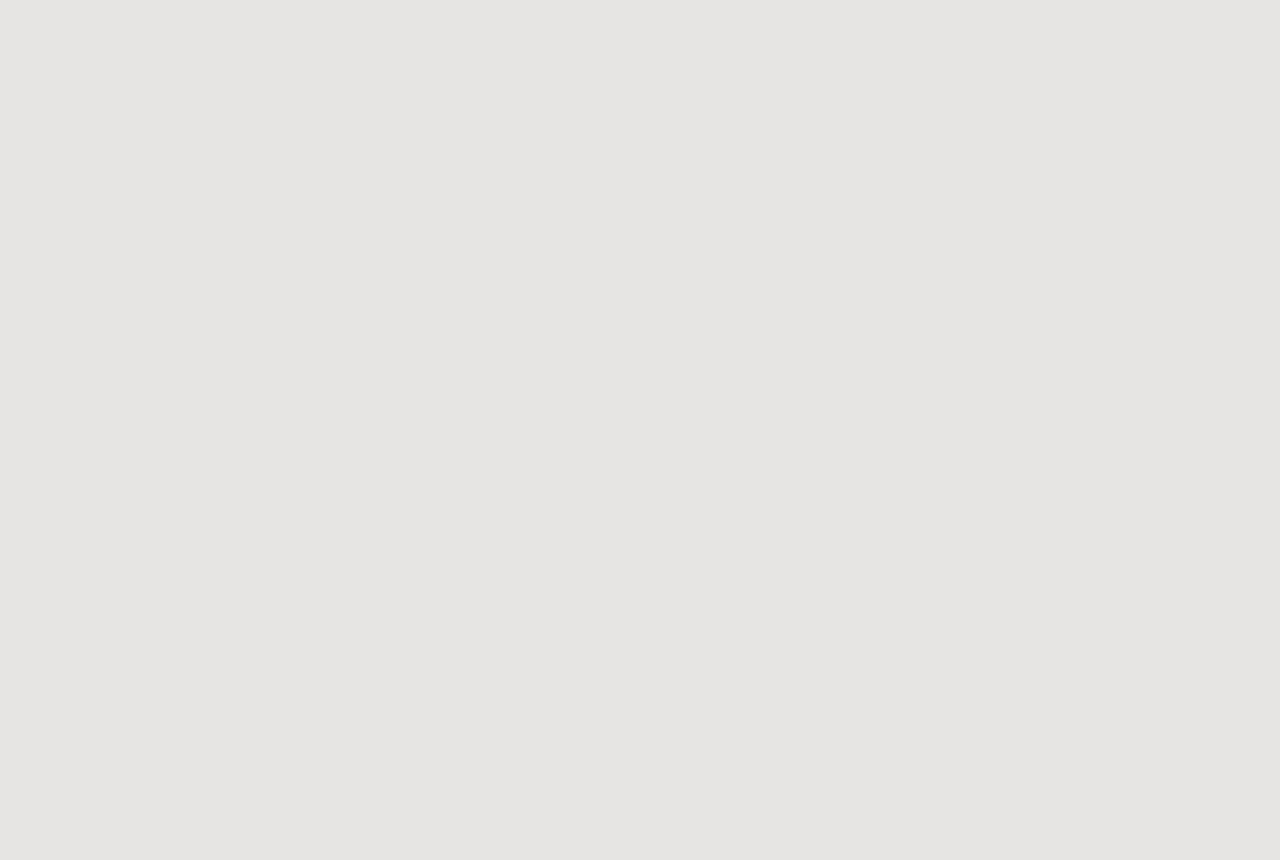
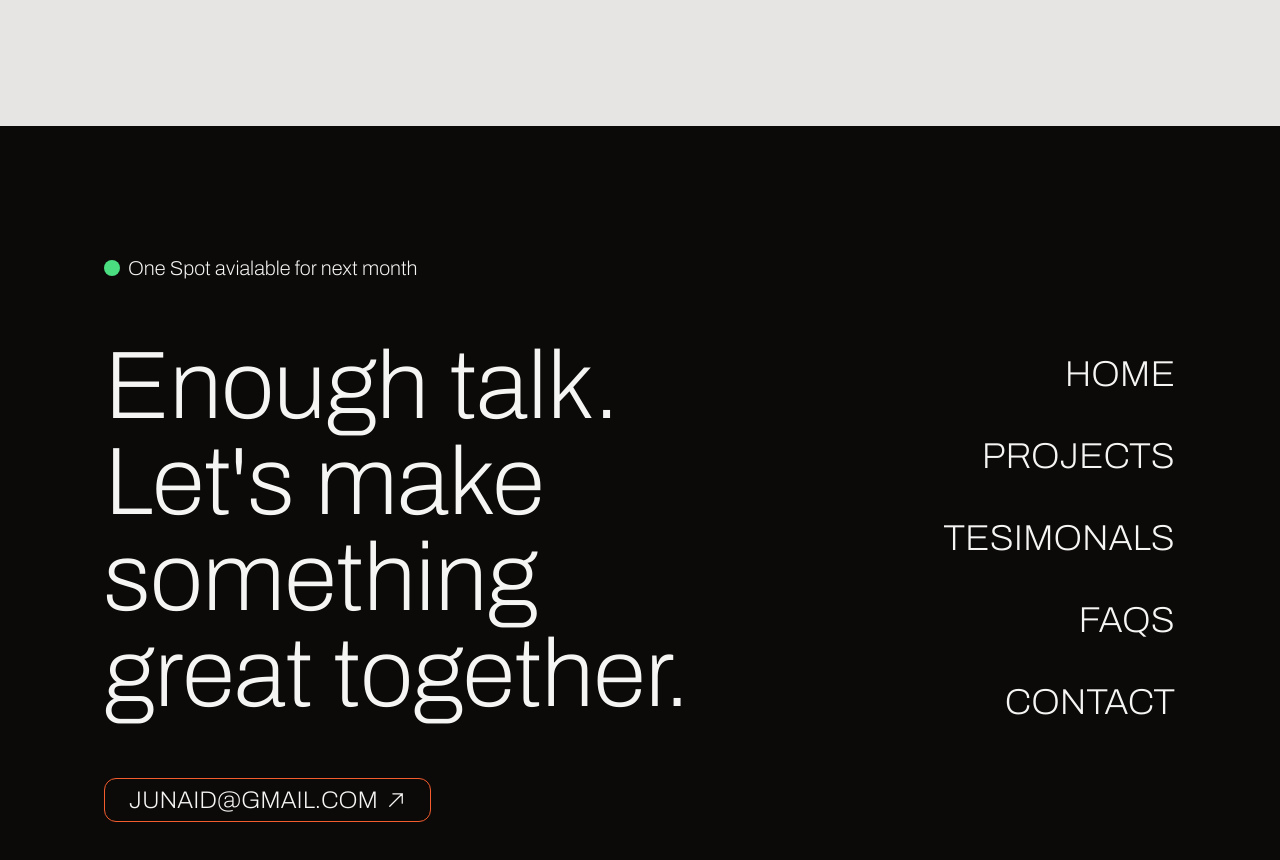
Before and after one commit to HaqueJunaid/junaid-portfolio, a Next.js app: page / in a window 1280 px wide. Shown: the part 3725-4585 px from the top of the page. Before the commit the page ends 3851 px from the top, so only its background shows below. Built offline with nearby package versions, Linux system fonts and the light colour scheme.

Commit message:
Add Footer component with links and styled content

```diff
--- a/src/app/page.tsx
+++ b/src/app/page.tsx
@@ -3,6 +3,7 @@ import Hero from "@/sections/Hero";
 import Intro from "@/sections/Intro";
 import Projects from "@/sections/Projects";
 import Testimonials from "@/sections/Testimonials";
+import Footer from "@/sections/Footer";
 
 export default function Home() {
   return <>
@@ -11,5 +12,6 @@ export default function Home() {
     <Intro />
     <Projects />
     <Testimonials />
+    <Footer />
   </>;
 }
--- a/src/sections/Footer.tsx
+++ b/src/sections/Footer.tsx
@@ -1,7 +1,80 @@
+import Button from "@/components/Button";
 import { FC } from "react";
 
+const Links = [
+  {
+    title: "Home",
+    link: "#",
+  },
+  {
+    title: "Projects",
+    link: "#",
+  },
+  {
+    title: "Tesimonals",
+    link: "#",
+  },
+  {
+    title: "Faqs",
+    link: "#",
+  },
+  {
+    title: "Contact",
+    link: "#",
+  },
+];
+
 const Footer: FC = () => {
-  return <div>Footer</div>;
+  return (
+    <footer className="bg-stone-950 text-stone-100">
+      <div className="container">
+        <div className="py-24 md:py-32 lg:py-46 xl:py-48 font-extralight">
+          <div className="grid md:grid-cols-5">
+            <div className="md:col-span-3">
+              <h4 className="flex items-center gap-2 md:text-lg lg:text-xl">
+                <div className="size-3 rounded-full bg-green-400 md:size-4"></div>
+                <span>One Spot avialable for next month</span>
+              </h4>
+              <h2 className="mt-8 md:mt-10 lg:mt-14 text-4xl md:text-5xl lg:text-8xl xl:text-9xl">
+                Enough talk. Let&apos;s make something great together.
+              </h2>
+              <Button
+                className="mt-6 md:mt-8 lg:mt-14 xl:mt-16 text-sm md:text-lg lg:text-2xl"
+                varient="secondary"
+                iconAfter={
+                  <svg
+                    xmlns="http://www.w3.org/2000/svg"
+                    fill="none"
+                    viewBox="0 0 24 24"
+                    strokeWidth="1.5"
+                    stroke="currentColor"
+                    className="size-5"
+                  >
+                    <path
+                      strokeLinecap="round"
+                      strokeLinejoin="round"
+                      d="m4.5 19.5 15-15m0 0H8.25m11.25 0v11.25"
+                    />
+                  </svg>
+                }
+              >
+                junaid@gmail.com
+              </Button>
+            </div>
+            <div className="md:col-span-2 mt-12 md:mt-0 md:justify-center flex flex-col md:items-end gap-5 lg:gap-10 xl:gap-14">
+              {Links.map(({ title, link }) => (
+                <a href={link} key={title}>
+                  <Button className="text-xl lg:text-4xl" varient="text">
+                    {title}
+                  </Button>
+                </a>
+              ))}
+            </div>
+          </div>
+        </div>
+      </div>
+    </footer>
+  );
 };
 
 export default Footer;
```
